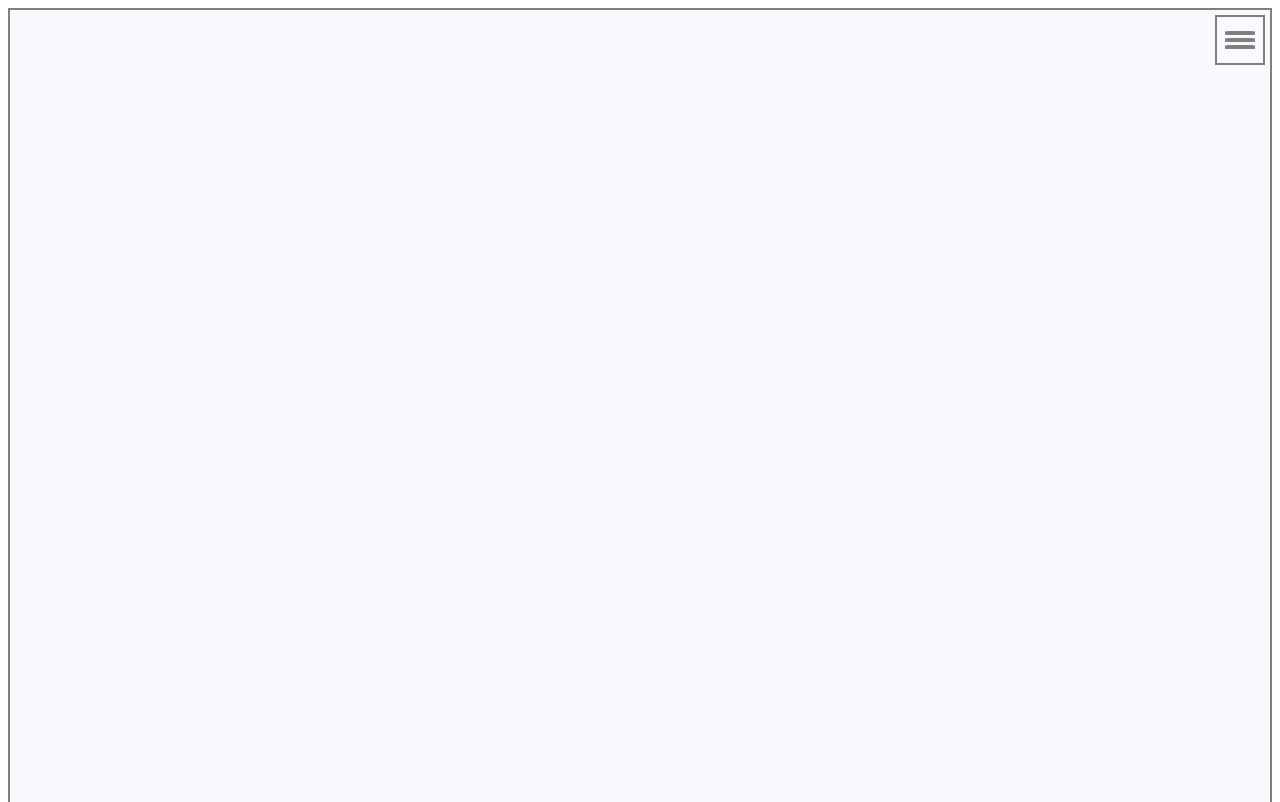
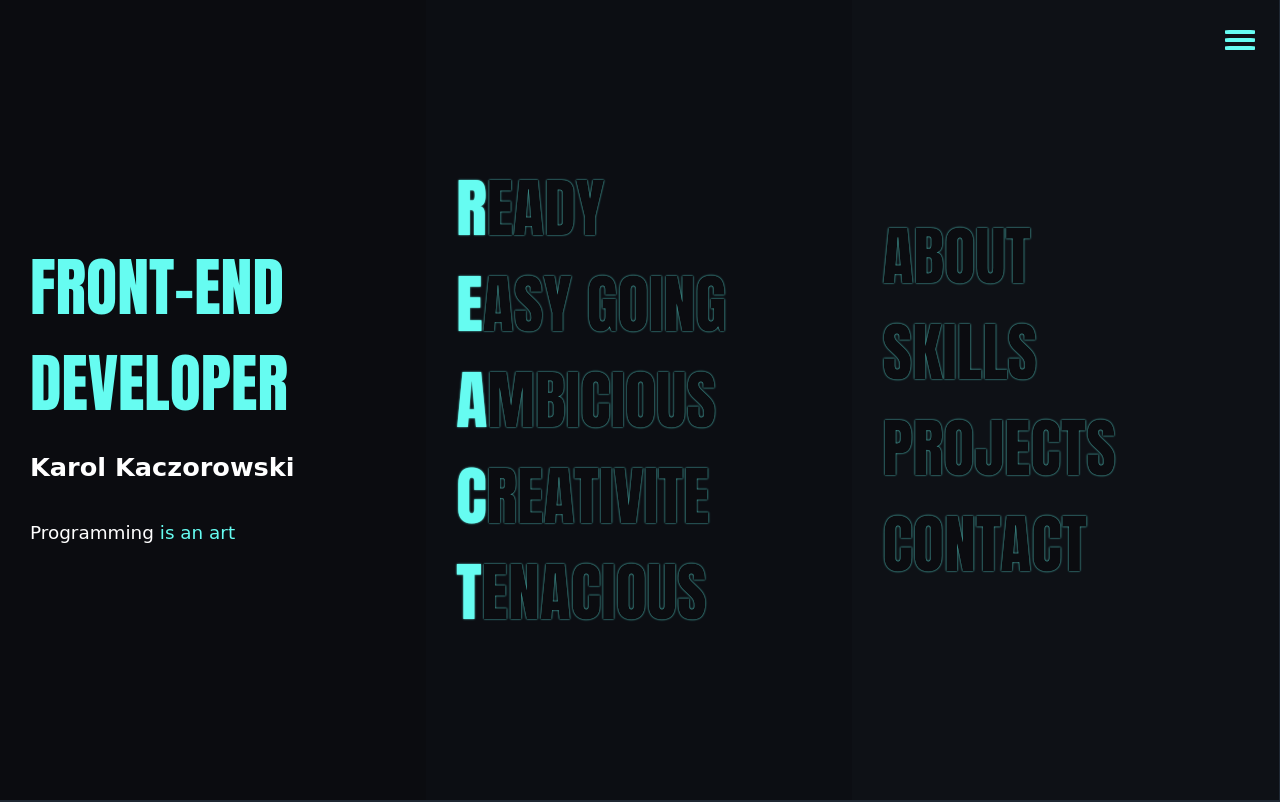
Before and after one commit to KarolKaczorowski78/portfolio_personal, a React (Create React App) app: page / in a window 1280 px wide. Shown: the top 802 px of the page. Built offline with nearby package versions, Linux system fonts and the light colour scheme.

Commit message:
finished home section

```diff
--- /dev/null
+++ b/src/components/home_section/homeSection.styled.ts
@@ -0,0 +1,85 @@
+import styled from 'styled-components';
+import Section from '../section/section.styled';
+
+const HomeSection = styled(Section)`
+    display: flex;
+    justify-content: flex-start;
+    align-items: center;
+    position: relative;
+`;
+
+export const Shit = styled.div<ShitProps>`
+    max-width: 100%;
+    position: relative;
+    height: 100vh;
+    display: flex;
+    justify-content: center;
+    align-items: flex-start;
+    flex-direction: column;
+    padding-left: 30px;
+    background: rgba(11, 12, 16, ${({ backgroundOpacity }) => backgroundOpacity});
+    color: white;
+    font-family: "Comic Sans MS", cursive, sans-serif;
+    box-sizing: border-box;
+    @media (max-width: 699px) {
+        width: 100vw;
+        &:nth-of-type(2), &:nth-of-type(3) {
+            display: none;
+        }
+    }
+
+    @media only screen and (min-width: 700px) and (max-width: 1199px) {
+        width: 50vw;
+        &:nth-of-type(3) {
+            display: none;
+        }
+    }
+    @media (min-width: 1200px) {
+        width: 33.3vw;
+    }
+`;
+
+export const H1 = styled.span`
+    color: #66FCF1;
+    font-size: 4rem;
+    font-family: Impact, Charcoal, sans-serif;
+`;
+
+export const HomeNavButton = styled(H1)`
+    transition: .3s ease-out;
+    color: #0B0C10;
+    text-shadow: 0px 0px 2px #66FCF1;
+    &:hover {
+        text-shadow: 0px 0px 5px #66FCF1;
+        color: black;
+        cursor: pointer;
+    }
+`
+
+export const Principle = styled(HomeNavButton)`
+    pointer-events: none;
+    &::first-letter {
+        color: #66FCF1;
+    }
+`;
+
+export const H3 = styled.h1`
+    color: #C5C6C7;
+    color: white;
+    font-family: "Comic Sans MS", cursive, sans-serif;
+    font-size: 1.6rem;
+`;
+
+export const P = styled.p`
+    color: white;
+    font-size: 1.15rem;
+    span {
+        color: #66FCF1;
+    }
+`;
+
+type ShitProps = {
+    backgroundOpacity: string,
+}
+
+export default HomeSection;
--- a/src/components/home_section/homeSection.tsx
+++ b/src/components/home_section/homeSection.tsx
@@ -1,11 +1,36 @@
-import React from 'react';
-import Section from '../section/section';
+import React, { ReactNode } from 'react';
+import HomeStyled, { H1, H3, P, Shit, Principle, HomeNavButton } from './homeSection.styled';
 import SectionNames from '../../universal/constants/sectionNames';
+import scrollToElement from '../../universal/universal_functions/scrollToElement';
 
 const HomeSection = () => {
     return (
-        <Section classNm={ SectionNames.HOME } />
+        <HomeStyled className={ SectionNames.HOME }>
+            { content }
+        </HomeStyled>
     )
 }
 
+const content: ReactNode =
+    <>
+        <Shit backgroundOpacity="1">
+            <H1>FRONT-END<br/> DEVELOPER</H1>
+            <H3>Karol Kaczorowski</H3>
+            <P>Programming <span>is an art</span></P>
+        </Shit>
+        <Shit backgroundOpacity=".9">
+            <Principle>READY</Principle>
+            <Principle>EASY GOING</Principle>
+            <Principle>AMBICIOUS</Principle>
+            <Principle>CREATIVITE</Principle>
+            <Principle>TENACIOUS</Principle>
+        </Shit>
+        <Shit backgroundOpacity=".8">
+            { Object.values(SectionNames).slice(1).map(name =>
+                <HomeNavButton onClick={ () => { scrollToElement(name) }}>
+                    { name.toUpperCase() }
+                </HomeNavButton>) }
+        </Shit>
+    </>;
+
 export default HomeSection;
--- a/src/components/navigation/navigation.styled.ts
+++ b/src/components/navigation/navigation.styled.ts
@@ -6,9 +6,11 @@ const Navigation = styled.nav<NavigationType>`
     right: 15px;
     width: 300px;
     height: 400px;
-    border: 2px solid grey;
+    border: 2px solid #66FCF1;
     text-align: center;
-    visibility: ${({ visible }) => visible ? 'visible' : 'hidden'};
+    z-index: 3;
+    background: #0B0C10;
+    display: ${({ visible }) => visible ? 'block' : 'none'};
 `;
 
 type NavigationType = {
--- a/src/components/navigation/navigation_button/navigationButton.styled.ts
+++ b/src/components/navigation/navigation_button/navigationButton.styled.ts
@@ -4,7 +4,7 @@ const NavButton = styled.button<NavButtonProps>`
     width: 300px;
     height: 80px;
     font: 1.8rem monospace;
-    color: grey;
+    color: #66FCF1;
     border: none;
     background: none;
     position: relative;
@@ -16,10 +16,11 @@ const NavButton = styled.button<NavButtonProps>`
         display: flex;
         justify-content: center;
         align-items: center;
-        ::after, ::before, svg {
-            transition: .25s ease-out;
+        ::after, ::before {
+            transition: .3s ease-out;
         }
         svg {
+            transition: .4s ease-out;
             opacity: 0;
         }
         ::after, ::before {
--- a/src/components/navigation/view_navigation_button/viewNavigationButton.styled.ts
+++ b/src/components/navigation/view_navigation_button/viewNavigationButton.styled.ts
@@ -10,9 +10,10 @@ const ViewNavigationButton = styled.button`
     justify-content: center;
     align-items: center;
     background: none;
-    border: 2px solid grey;
+    border: none;
+    z-index: 3;
     & > span {
-        background: grey;
+        background: #66FCF1;
         position: relative;
         width: 30px;
         height: 4px;
@@ -23,14 +24,14 @@ const ViewNavigationButton = styled.button`
             width: 100%;
             height: 100%;
             left: 0;
-            background: grey;
+            background: #66FCF1;
             content: '';
         }
         ::before {
-            bottom: 7px;
+            bottom: 8px;
         }
         ::after {
-            top: 7px;
+            top: 8px;
         }
     }
 `;
--- a/src/components/section/section.styled.ts
+++ b/src/components/section/section.styled.ts
@@ -9,8 +9,7 @@ const SectionStyled = styled.section`
     height: 100vh;
     max-width: 100%;
     box-sizing: border-box;
-    background: ghostwhite;
-    border: 2px solid grey;
+    background: #1F2833;
 `;
 
 export default SectionStyled;
--- a/src/components/section/section.tsx
+++ b/src/components/section/section.tsx
@@ -1,14 +1,18 @@
-import React from 'react';
+import React, { ReactNode } from 'react';
 import SectionStyled from './section.styled';
 
 const Section = (props: SectionProps) => {
     return (
-        <SectionStyled className={ props.classNm } />
+        <SectionStyled className={ props.classNm }>
+            {/* <SectionTextContentStyled>{ props.children }</SectionTextContentStyled>
+            <img src={ HomeImage } alt=""/> */}
+        </SectionStyled>
     )
 }
 
 interface SectionProps {
     classNm: string;
+    children?: ReactNode;
 }
 
 export default Section;
--- /dev/null
+++ b/src/index.css
@@ -0,0 +1,3 @@
+body {
+    margin: 0;
+}
--- a/src/index.tsx
+++ b/src/index.tsx
@@ -1,6 +1,7 @@
 import React from 'react';
 import ReactDOM from 'react-dom';
 import App from './App';
+import './index.css';
 import * as serviceWorker from './serviceWorker';
 
 ReactDOM.render(
```
